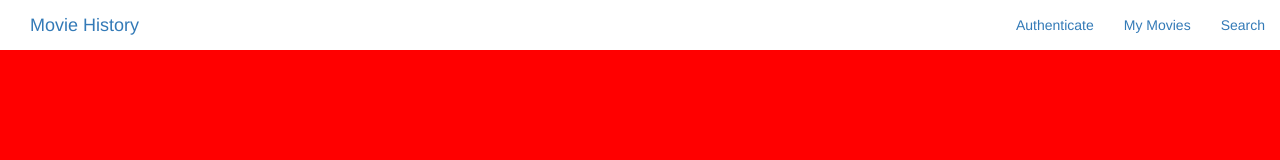
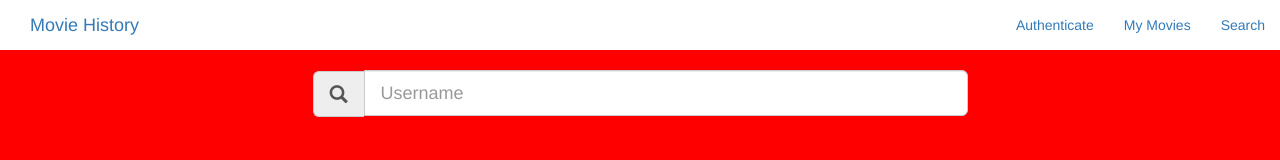
Before and after one commit to belv2c/movie-history, a plain HTML site: page index.html in a window 1280 px wide. Drawn offline with nearby package versions, Linux system fonts and the light colour scheme.

Commit message:
added search bar

```diff
--- a/index.html
+++ b/index.html
@@ -28,6 +28,15 @@
     </div><!-- /.navbar-collapse -->
   </div><!-- /.container-fluid -->
 </nav>
+<br>
+
+<div class="row">
+	<div class="input-group input-group-lg col-xs-6 col-xs-offset-3">
+	  <span class="input-group-addon glyphicon glyphicon-search" id="basic-addon1"></span>
+	  <input type="text" class="form-control" id="form-control" placeholder="Username" aria-describedby="basic-addon1">
+	</div>
+</div>
+
 <script type="text/javascript" src="./lib/node_modules/jquery/dist/jquery.js"></script>
 <script type="text/javascript" src="./lib/node_modules/bootstrap/dist/js/bootstrap.js"></script>
 <script type="text/javascript" src="./dist/app.js"></script>
```
Also changed, not shown: sass/main.scss (line endings or trailing spaces).
